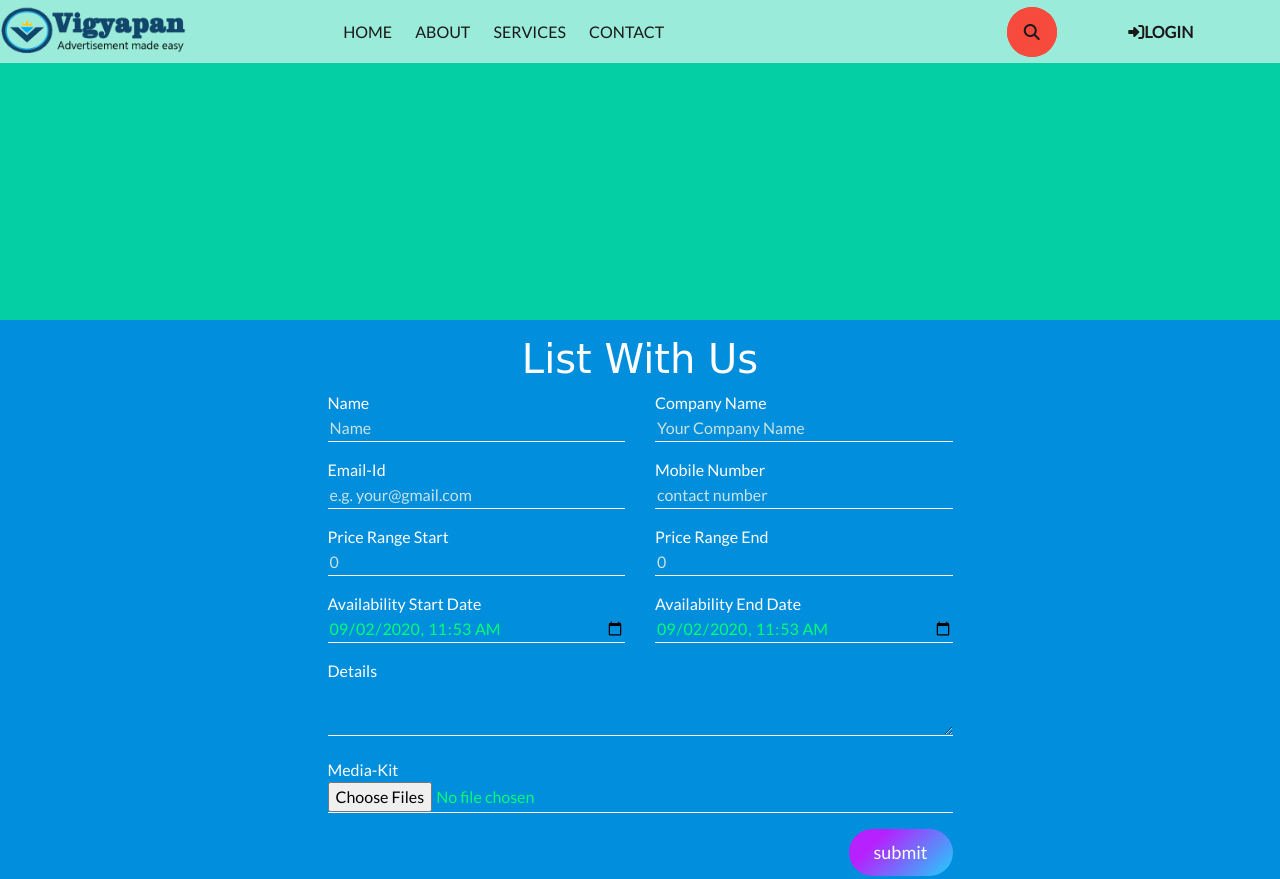
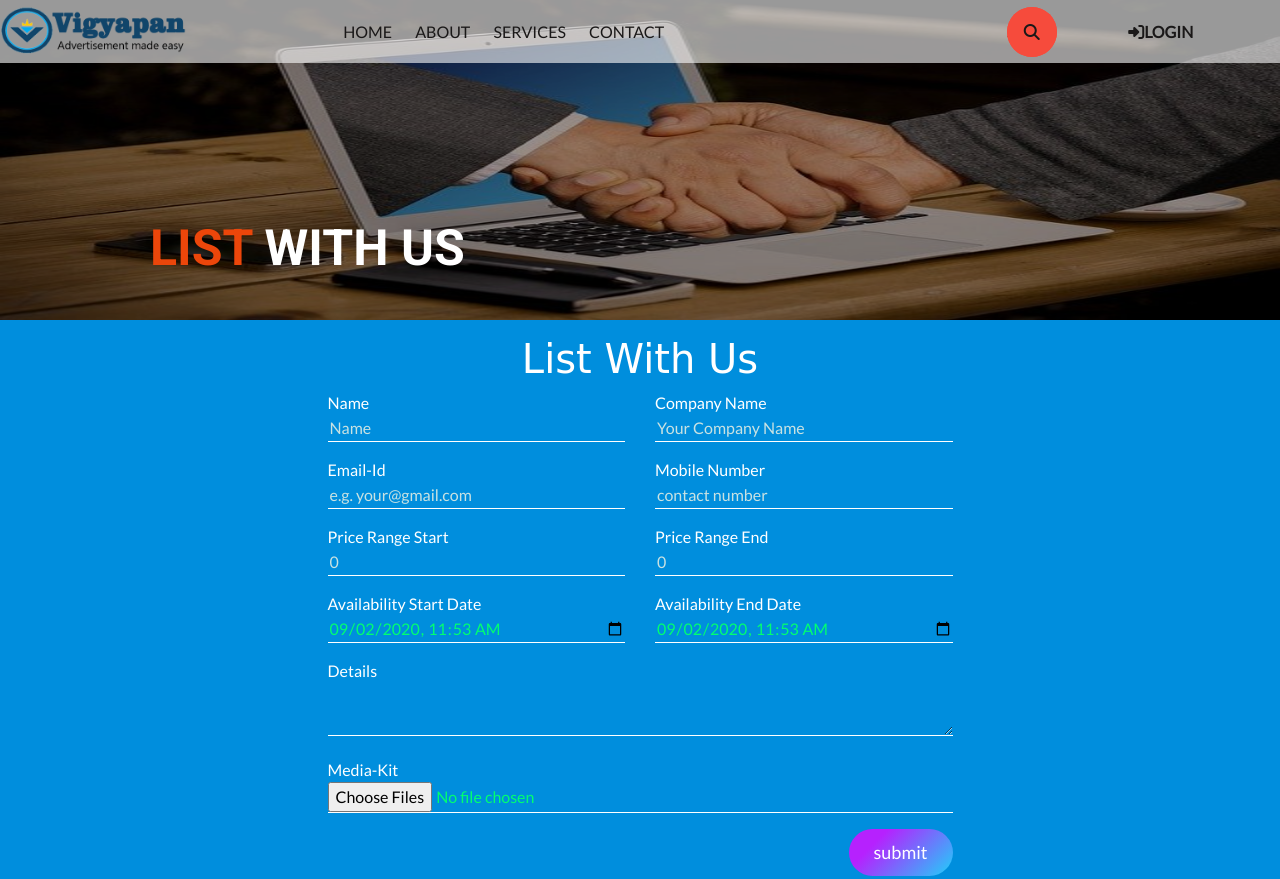
Before and after one commit to Sumit-Sahu/vigyapan, a plain HTML site: page list-with-us.html in a window 1280 px wide. Shown: the top 879 px of the page. Drawn offline with nearby package versions, Linux system fonts and the light colour scheme.

Commit message:
set bg image

```diff
--- a/css/_career.scss
+++ b/css/_career.scss
@@ -1,5 +1,5 @@
 .career-bg {
-    background-image: url(../img/career/career-1.png);
+    background-image: url("../img/career/career-1.png");
     background-size: 100% 40vh;
     background-repeat: no-repeat;
     min-height: 40vh;
--- a/css/_list-with-us.scss
+++ b/css/_list-with-us.scss
@@ -1,7 +1,36 @@
 .list-with-us-bg {
-    background-size: 100%,40vh;
-    background: #03CEA4;
+    background-image: url("../img/list-bg.jpg");
+    width: 100%;
+    height: 40vh;
+    background-size: 100% 100%;
+    background-repeat: no-repeat;
     min-height: 40vh;
+    position: relative;
+    &::before {
+        content: "";
+        position: absolute;
+        width: 100%;
+        height: 100%;
+        top: 0;
+        left: 0;
+        background-color: rgba(0, 0, 0, 0.4);
+    }
+    .list-us-title {
+        position: absolute;
+        bottom: 0;
+        left: 0;
+        transform: translate(0,-50%);
+        padding-left: 150px;
+        color: white;
+        text-transform: uppercase;
+        h1 {
+            font-family: 'Roboto', sans-serif;
+            font-size: 50px;
+            font-weight: 700;
+        }
+
+    }
+
 }
 
 .list-form {
--- a/list-with-us.html
+++ b/list-with-us.html
@@ -65,9 +65,9 @@
     <!-- list with us  -->
     <section id="list-with-us">
         <div class="list-with-us-bg">
-            <!-- <div class="career-title">
-                <h1><span style="color: rgb(236, 70, 10);">Work</span> at BookVigyapan</h1>
-            </div> -->
+            <div class="list-us-title">
+                <h1><span style="color: rgb(236, 70, 10);">List</span> With Us</h1>
+            </div>
         </div>
         <div class="container-fluid list-form">
             <div class="row justify-content-center" >
```
Also changed, not shown: css/styles.css, img/list-bg.jpg (added), 1 other file.
